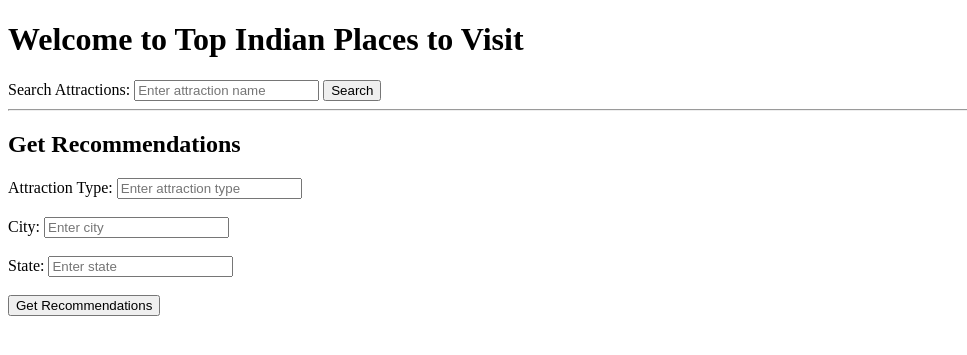
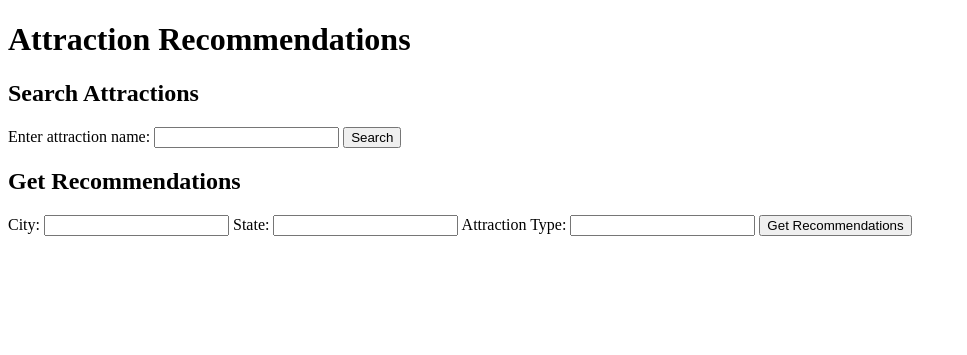
Before and after one commit to Shravya2412/CoAppsProj, a Flask app: page / in a window 1280 px wide. Shown: the top 355 px of the page, without its empty margins (0-967 px from the left). Run offline with Flask 3, Linux system fonts and the light colour scheme; parts of the project's set-up code (start-up, migrations or seed data) failed here and were passed over.

Commit message:
Update index.html

```diff
--- a/templates/index.html
+++ b/templates/index.html
@@ -3,27 +3,24 @@
 <head>
     <meta charset="UTF-8">
     <meta name="viewport" content="width=device-width, initial-scale=1.0">
-    <title>Search Attractions</title>
+    <title>Attraction Recommendations</title>
 </head>
 <body>
-    <h1>Welcome to Top Indian Places to Visit</h1>
-    <form action="{{ url_for('home') }}" method="POST">
-        <label for="search_query">Search Attractions:</label>
-        <input type="text" id="search_query" name="search_query" placeholder="Enter attraction name">
+    <h1>Attraction Recommendations</h1>
+    <h2>Search Attractions</h2>
+    <form action="/" method="post">
+        <label for="search_query">Enter attraction name:</label>
+        <input type="text" id="search_query" name="search_query">
         <button type="submit">Search</button>
     </form>
-    <hr>
     <h2>Get Recommendations</h2>
-    <form action="{{ url_for('recommendations') }}" method="POST">
-        <label for="attraction_type">Attraction Type:</label>
-        <input type="text" id="attraction_type" name="attraction_type" placeholder="Enter attraction type">
-        <br><br>
+    <form action="/recommendations" method="post">
         <label for="city">City:</label>
-        <input type="text" id="city" name="city" placeholder="Enter city">
-        <br><br>
+        <input type="text" id="city" name="city">
         <label for="state">State:</label>
-        <input type="text" id="state" name="state" placeholder="Enter state">
-        <br><br>
+        <input type="text" id="state" name="state">
+        <label for="type">Attraction Type:</label>
+        <input type="text" id="type" name="type">
         <button type="submit">Get Recommendations</button>
     </form>
 </body>
```
